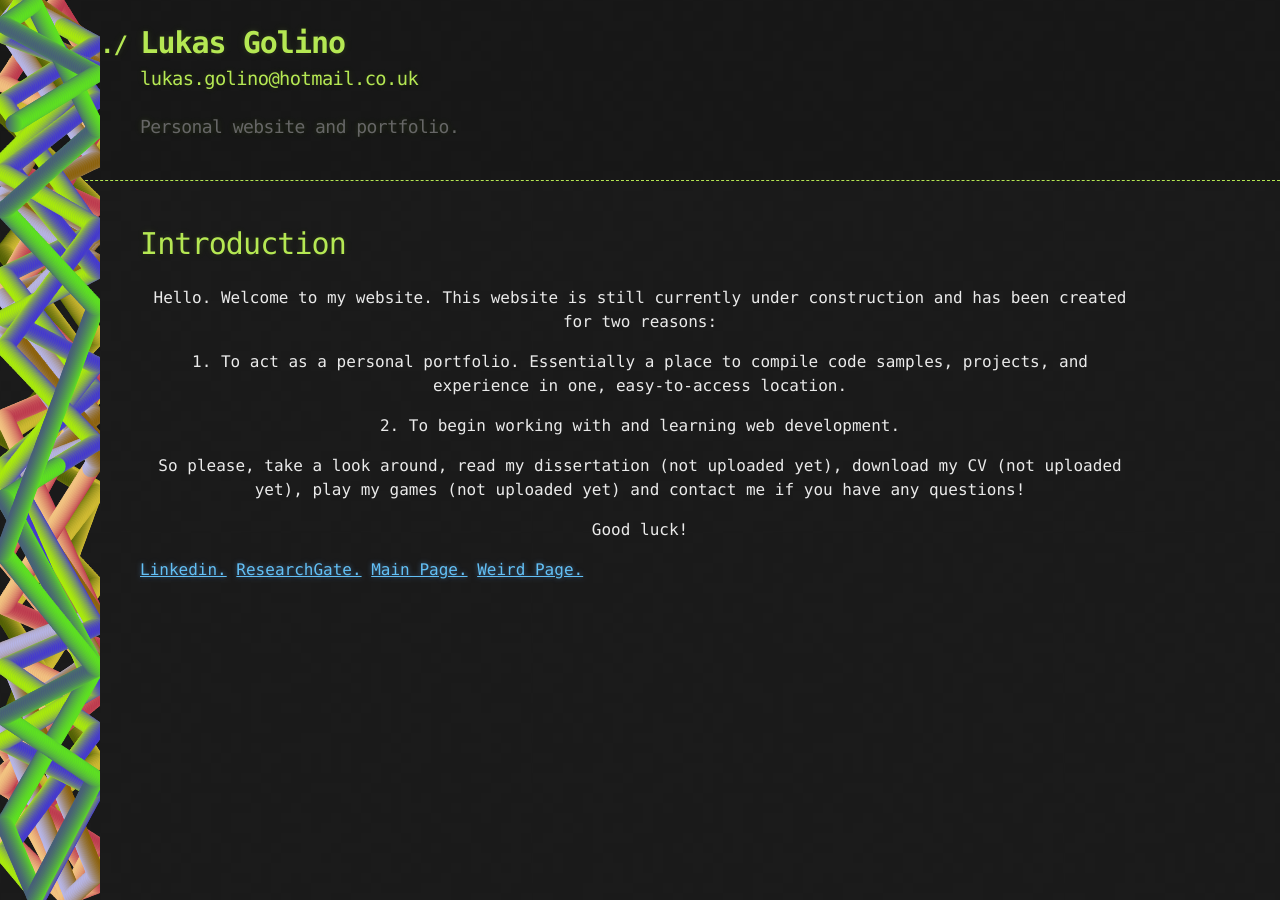
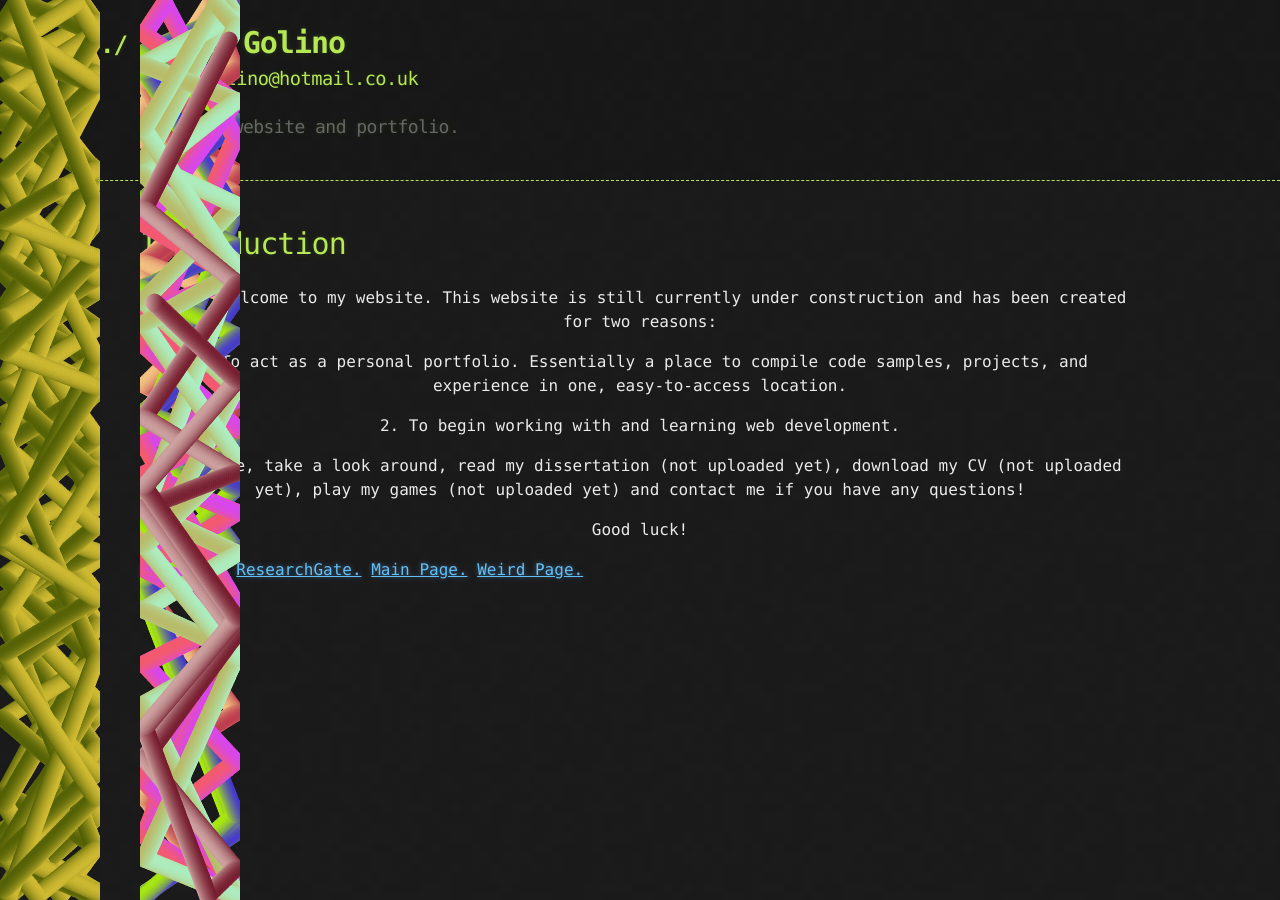
Before and after one commit to lukasgolino/lukasgolino.github.io, a Jekyll site: the page built from index1.md, in a window 1280 px wide. Built offline with Jekyll 4.4.1, drawn with Linux system fonts in a browser that asks for light colours; our own code applies the rules of GitHub Pages for plain Markdown files.

Commit message:
added another bar of colours

```diff
--- a/index1.md
+++ b/index1.md
@@ -12,8 +12,9 @@
 		body { margin:0; overflow:hidden; }
 	</style>
 </head>
-<body onload="init('myCanvas', Piece, Config);">
+<body onload="init('myCanvas', Piece, Config); init('myCanvas1', Piece, Config);">
 	<canvas id="myCanvas" style="position:absolute;z-index:2;left:0;top:0;" resize="false" width="150" height="100"></canvas>
+	<canvas id="myCanvas1" style="position:absolute;z-index:2;left:500;top:0;" resize="false" width="150" height="100"></canvas>
 	<div id="output" style="color:white;z-index:1; position:absolute;left:0;top:0px;font-size:10px;"></div>
 </body>
 </html>
```
